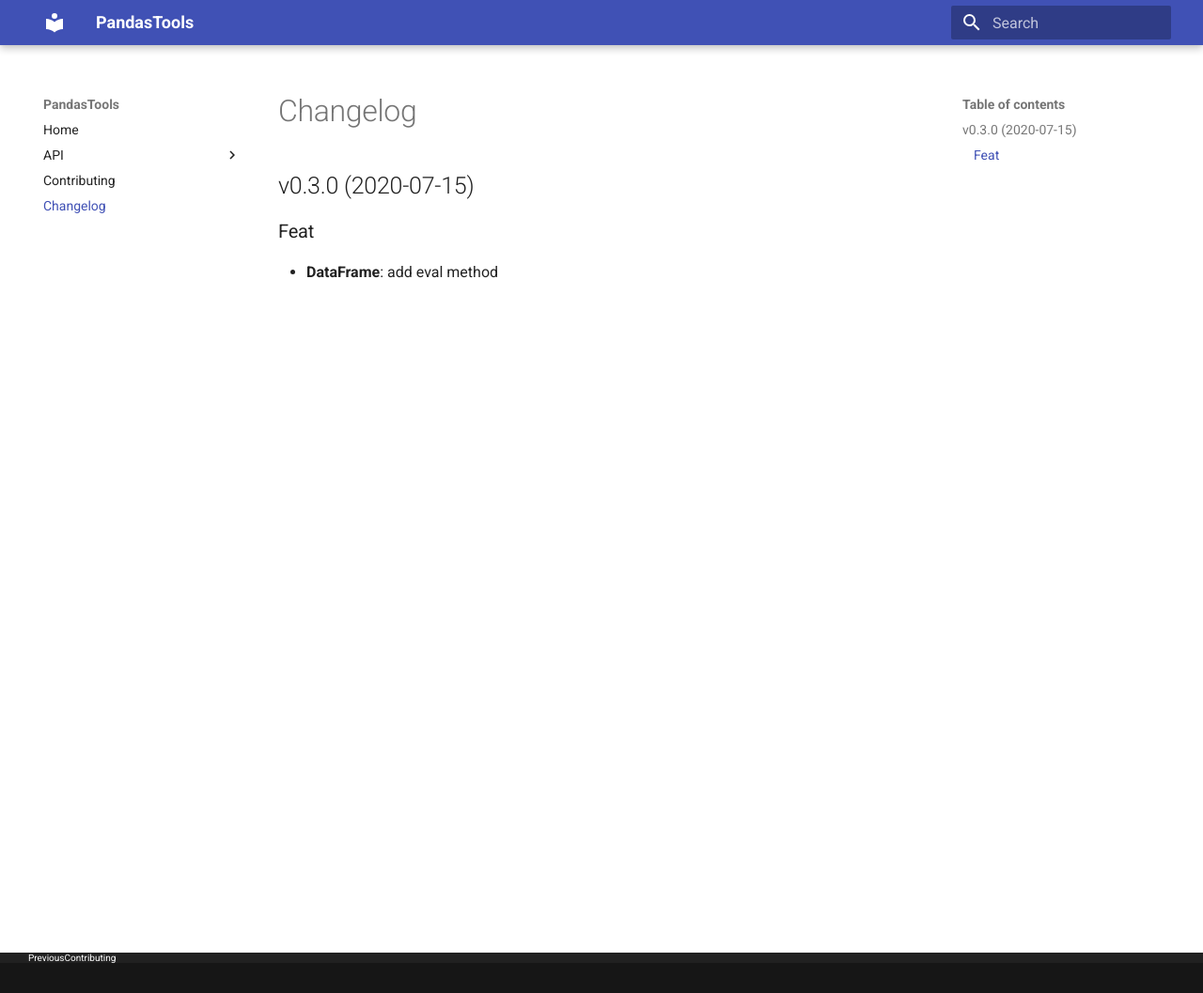
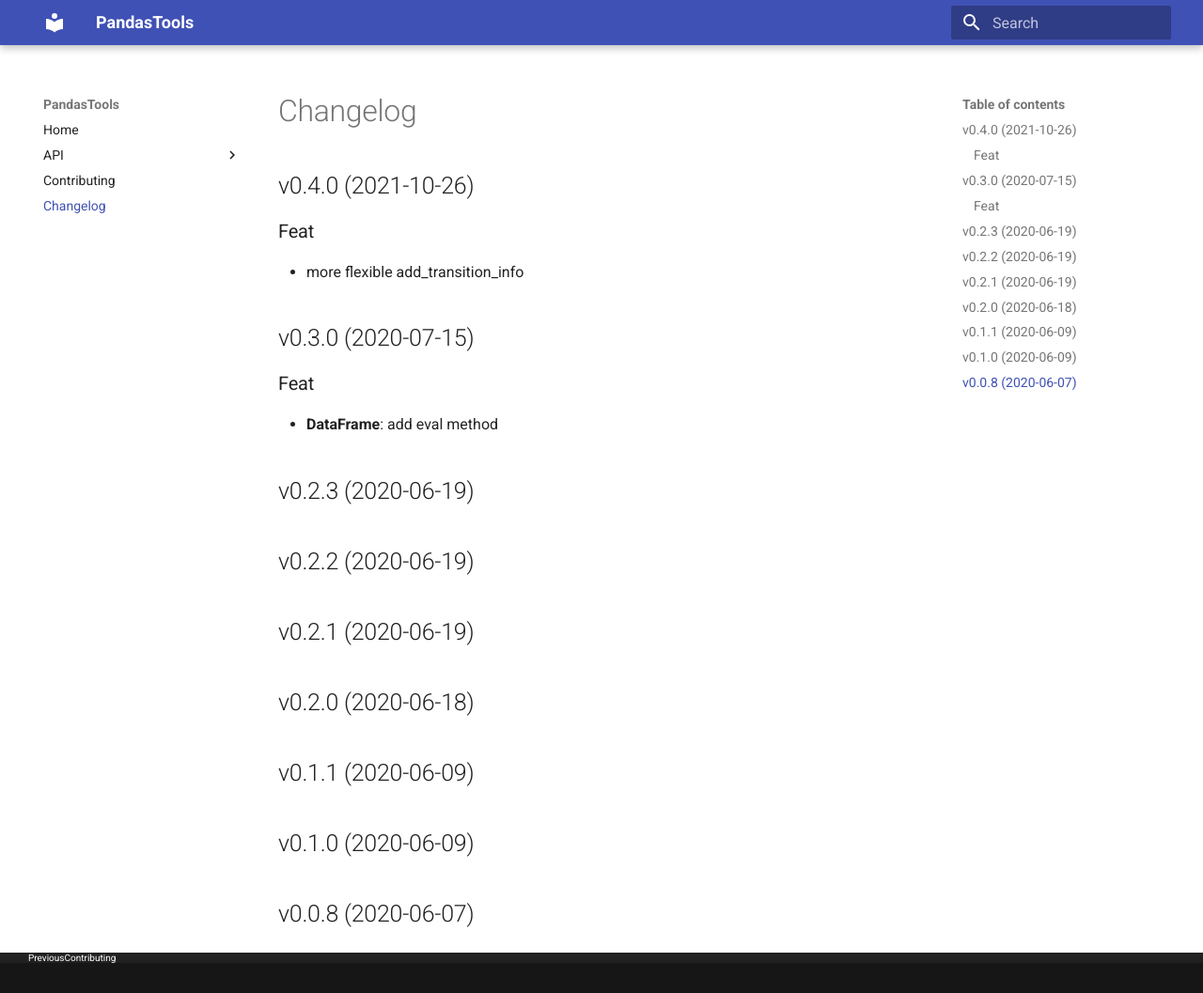
Before and after one commit to phil65/pandastools, an MkDocs documentation site: the page built from docs/changelog.md, in a window 1280 px wide and 1057 px high. Shown: the whole window at 94% size. Built offline with MkDocs 1.6.1 and Material for MkDocs 9.7.7, drawn with Linux system fonts in a browser that asks for light colours.

Commit message:
bump: version 0.3.0 → 0.4.0

```diff
--- a/docs/changelog.md
+++ b/docs/changelog.md
@@ -1,5 +1,25 @@
+## v0.4.0 (2021-10-26)
+
+### Feat
+
+- more flexible add_transition_info
+
 ## v0.3.0 (2020-07-15)
 
 ### Feat
 
 - **DataFrame**: add eval method
+
+## v0.2.3 (2020-06-19)
+
+## v0.2.2 (2020-06-19)
+
+## v0.2.1 (2020-06-19)
+
+## v0.2.0 (2020-06-18)
+
+## v0.1.1 (2020-06-09)
+
+## v0.1.0 (2020-06-09)
+
+## v0.0.8 (2020-06-07)
--- a/pandastools/__init__.py
+++ b/pandastools/__init__.py
@@ -6,6 +6,6 @@ from . import accessors
 
 __author__ = """Philipp Temminghoff"""
 __email__ = "phil65@kodi.tv"
-__version__ = "0.3.0"
+__version__ = "0.4.0"
 
 __all__ = ["accessors", "utils"]
--- a/pyproject.toml
+++ b/pyproject.toml
@@ -1,6 +1,6 @@
 [tool.poetry]
 name = "PandasTools"
-version = "0.3.0"
+version = "0.4.0"
 description = "Helper functions for Pandas DataFrames / Series"
 readme = 'docs/index.md'
 repository = "https://github.com/phil65/pandastools"
@@ -105,7 +105,7 @@ exclude = '''
 '''
 [tool.commitizen]
 name = "cz_conventional_commits"
-version = "0.3.0"
+version = "0.4.0"
 tag_format = "v$version"
 version_files = [
     "pandastools/__init__.py:__version__",
--- a/setup.py
+++ b/setup.py
@@ -35,6 +35,6 @@ setup(
     packages=find_packages(),
     test_suite="tests",
     url="https://github.com/phil65/pandastools",
-    version="0.3.0",
+    version="0.4.0",
     zip_safe=False,
 )
```
Also changed, not shown: CHANGELOG.md (+20 -0 lines).
